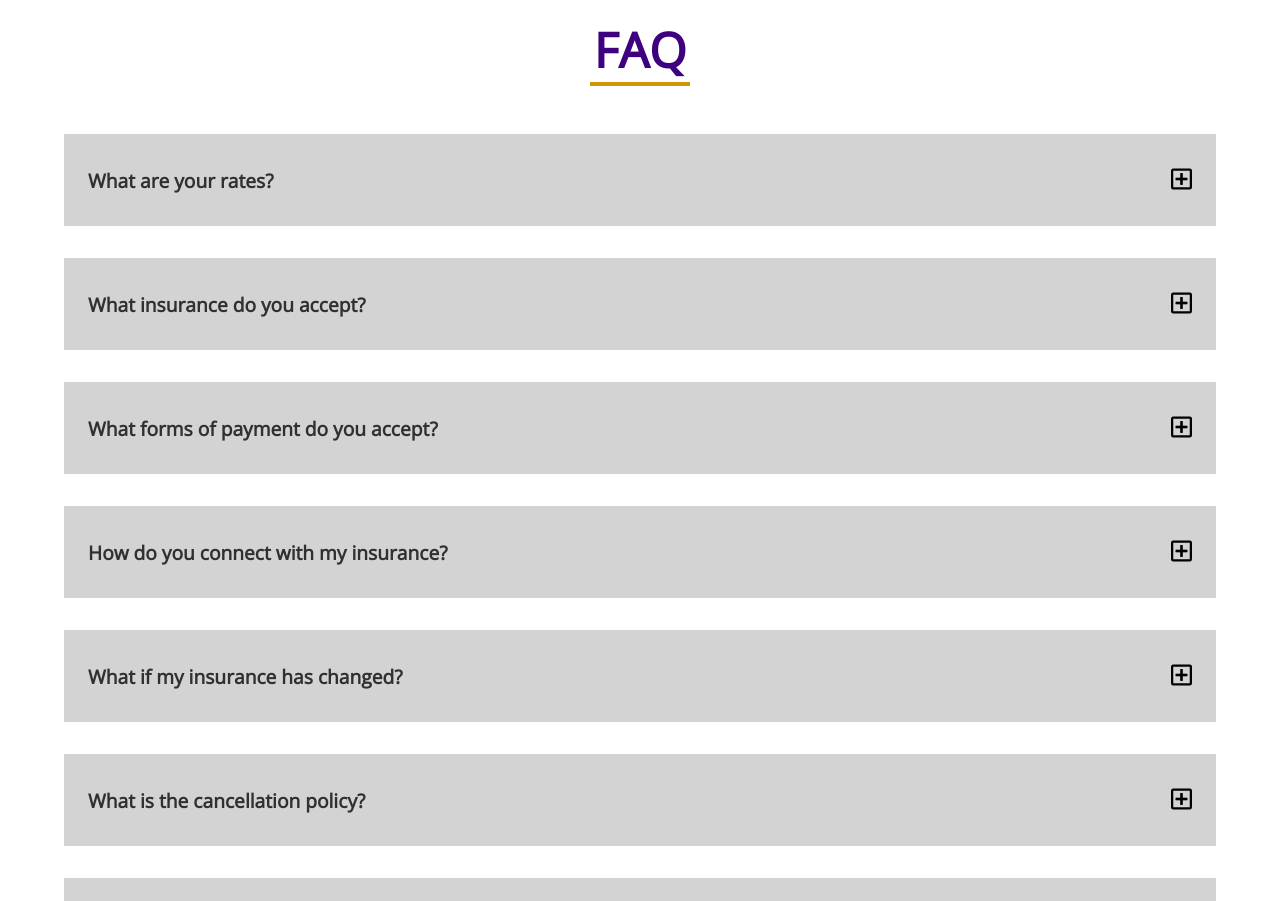
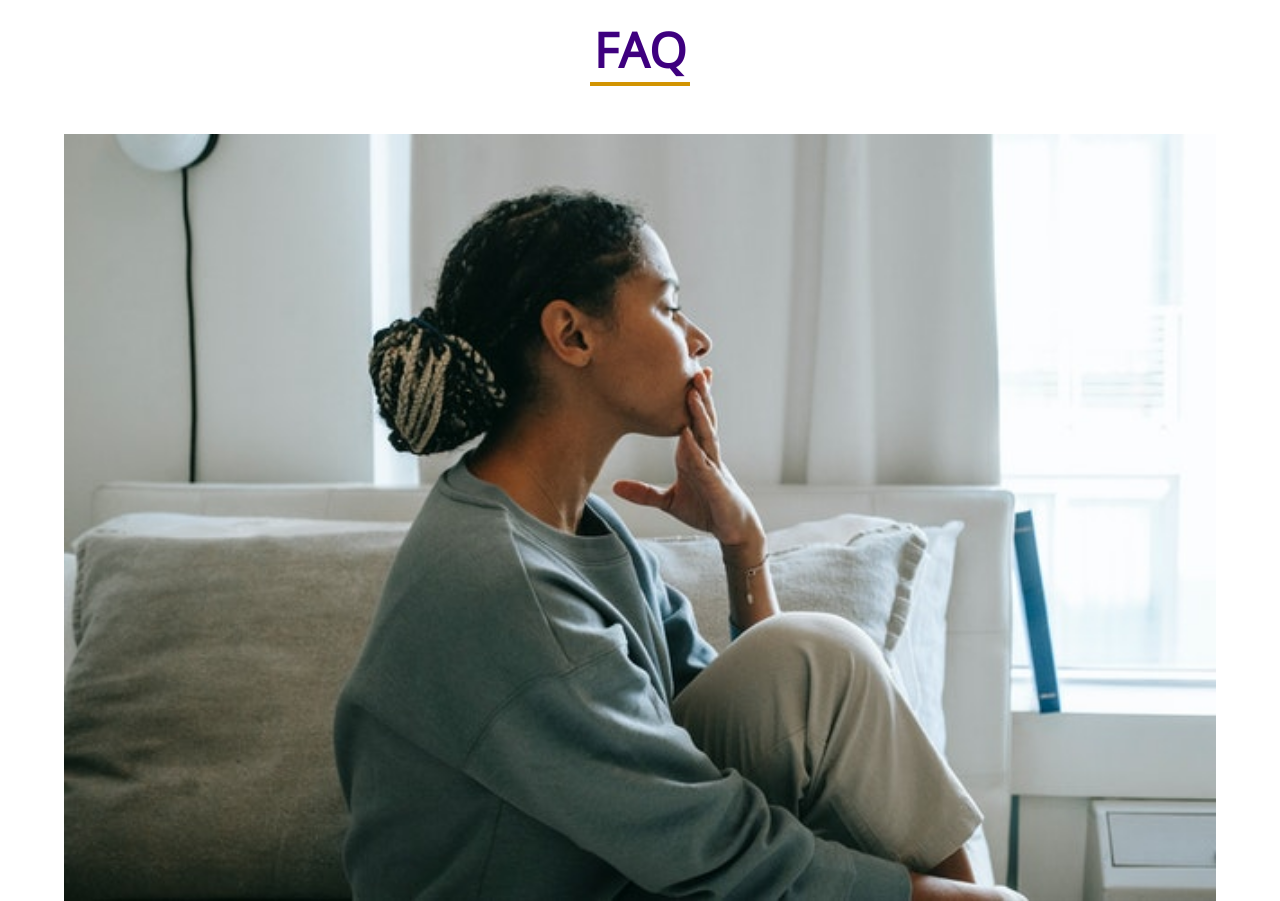
Before and after one commit to artsycoder533/VOHPS-LLC, a plain HTML site: page index.html in a window 1280 px wide. Shown: the part 3840-4741 px from the top of the page. Drawn offline with nearby package versions, Linux system fonts and the light colour scheme.

Commit message:
added image to faq section, added box shadow to faq accordian

```diff
--- a/index.html
+++ b/index.html
@@ -180,7 +180,7 @@
         </section>
         <section class="faq-container center">
             <article class="img-container">
-                <img src="./images/faq_woman.jpg" alt="">
+                <img src="./images/faq_woman.jpg" alt="woman in deep thought" class="faq-image">
             </article>
             <article class="questions-container">
                 <div class="questions">
--- a/style.css
+++ b/style.css
@@ -564,21 +564,29 @@ form input, form textarea {
 /*
 FAQ section
 */
-
+.faq {
+    /* width: 100%; */
+}
 .faq-container {
     margin: auto;
+    max-width: 1400px;
+    width: 90vw;
 }
+
 .section-faq h2 {
     color: var(--link-clr);
 }
 
 .img-container {
-    display: none;
+    width: 100%;
+}
+
+.faq-image {
+    width: 100%;
+    display: block;
 }
 
 .questions-container {
-    max-width: 90vw;
-    margin: auto;
     margin-bottom: 3rem;
 }
 
@@ -606,9 +614,9 @@ FAQ section
 .question-title {
     display: flex;
     justify-content: space-between;
-    background: lightgray;
     padding: 2rem 1.5rem;
     align-items: center;
+    box-shadow: 0 1px 3px 0 rgba(0, 0, 0, 0.1), 0 1px 2px 0 rgba(0, 0, 0, 0.06);
 }
 
 .question-title h4 {
@@ -619,10 +627,10 @@ FAQ section
 
 
 .question-text {
-    background: lightgray;
     padding: 2rem;
     border-top: 1px solid darkgray;
     margin-bottom: 2rem;
+    background: #F5F5F5;
 }
 
 .question-text p {
```
